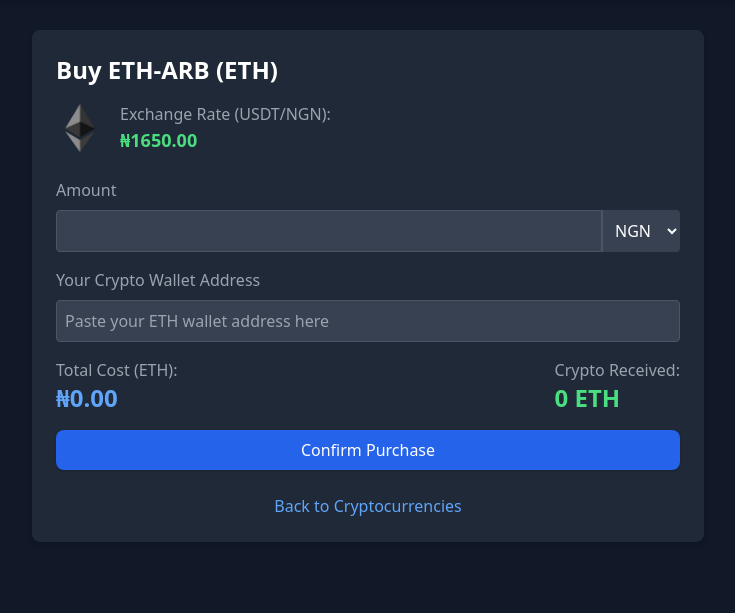
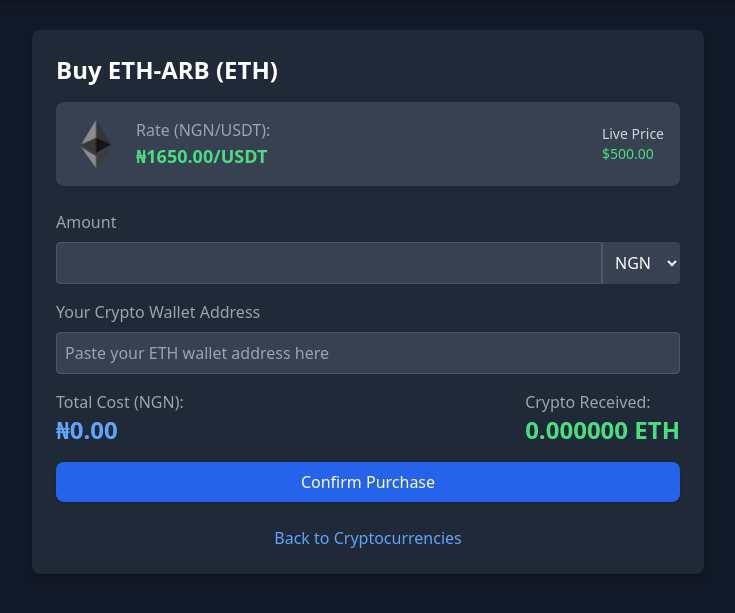
Before and after one commit to Shehuna2/zunhub, a Django app: page /buy/1/ in a window 1280 px wide. Shown: the part 74-687 px from the top of the page, without its empty margins (272-1007 px from the left). Run offline with Django 5.2, Linux system fonts and the light colour scheme; a user stored in the database is signed in; data comes from the database, SQL or seed files in the repository; both versions use the stored data as it was after the commit; data that the repository does not hold is empty; parts of the project's set-up code (start-up, migrations or seed data) failed here and were passed over; some libraries are stand-ins or nearby versions.

Commit message:
Buy crypto fully functional

```diff
--- a/gasfee/views.py
+++ b/gasfee/views.py
@@ -1,3 +1,4 @@
+import os
 import requests
 import logging
 
@@ -9,15 +10,19 @@ from decimal import Decimal
 from django.contrib import messages
 from django.utils import timezone
 from web3 import Web3
-from .utils import send_order_email
 
 from p2p.models import Wallet
 from .models import CryptoPurchase, Crypto, ExchangeRateMargin
 from .tasks import process_crypto_order
+from .utils import send_order_email
+from dotenv import load_dotenv
 
+load_dotenv()
+logger = logging.getLogger(__name__)
 
-
-logger = logging.getLogger(__name__)
+# Connect to Binance Smart Chain
+w3 = Web3(Web3.HTTPProvider(os.getenv('BSC_RPC_URL')))
+SENDER_ADDRESS = w3.eth.account.from_key(os.getenv('SENDER_PRIVATE_KEY')).address
 
 
 
@@ -26,7 +31,7 @@ def buy_crypto(request, crypto_id):
     crypto = get_object_or_404(Crypto, id=crypto_id)
 
     # Cache keys
-    crypto_price_key = f"crypto_price_{crypto.coingecko_id}_usd"  # Updated to usd
+    crypto_price_key = f"crypto_price_{crypto.coingecko_id}_usd"
     exchange_rate_key = "exchange_rate_usdt_ngn"
 
     # Fetch live crypto price (e.g., TON in USD) from cache or API
@@ -42,18 +47,18 @@ def buy_crypto(request, crypto_id):
             if not crypto_price_data or crypto.coingecko_id not in crypto_price_data:
                 raise ValueError(f"No price data for {crypto.coingecko_id}")
             price_dict = crypto_price_data[crypto.coingecko_id]
-            if "usd" not in price_dict or not price_dict["usd"]:  # Changed to usd
+            if "usd" not in price_dict or not price_dict["usd"]:
                 raise ValueError(f"USD price missing or invalid for {crypto.coingecko_id}")
-            crypto_price = Decimal(str(price_dict["usd"]))  # Changed to usd
+            crypto_price = Decimal(str(price_dict["usd"]))
             cache.set(crypto_price_key, crypto_price, timeout=300)
             logger.info(f"Cached crypto price for {crypto.coingecko_id}: {crypto_price}")
         except requests.RequestException as e:
             logger.error(f"API request failed: {str(e)}")
-            crypto_price = Decimal("500")  # Fallback
+            crypto_price = Decimal("500")
             messages.warning(request, "Couldn’t fetch live crypto price. Using fallback value.")
         except (KeyError, ValueError, TypeError) as e:
             logger.error(f"Data parsing error: {str(e)}, Response: {crypto_price_data}")
-            crypto_price = Decimal("500")  # Fallback
+            crypto_price = Decimal("500")
             messages.warning(request, "Couldn’t fetch live crypto price. Using fallback value.")
     else:
         logger.info(f"Using cached crypto price for {crypto.coingecko_id}: {crypto_price}")
@@ -99,10 +104,10 @@ def buy_crypto(request, crypto_id):
         total_price_ngn = Decimal("0")
 
         if currency == "NGN":
-            amount_in_usd = amount / exchange_rate  # Changed to usd conceptually
+            amount_in_usd = amount / exchange_rate
             crypto_received = amount_in_usd / crypto_price
             total_price_ngn = amount
-        elif currency == "USDT":  # Treat as USD for simplicity
+        elif currency == "USDT":
             crypto_received = amount / crypto_price
             total_price_ngn = amount * exchange_rate
         elif currency == crypto.symbol.upper():
@@ -131,21 +136,23 @@ def buy_crypto(request, crypto_id):
 
         process_crypto_order.delay(order.id)
 
-        if request.headers.get("X-Requested-With") == "XMLHttpRequest":
-            return JsonResponse({
-                "success": True,
-                "message": f"Your {crypto_received:.6f} {crypto.symbol} purchase is processing."
-            })
+        return JsonResponse({
+            "success": True,
+            "message": f"Your {crypto_received:.6f} {crypto.symbol} purchase is processing."
+        })
 
-        messages.success(request, f"Your order for {crypto_received:.6f} {crypto.symbol} is being processed!")
-        return redirect("asset_list")
+    # Handle AJAX GET request for live price
+    if request.headers.get("X-Requested-With") == "XMLHttpRequest":
+        return JsonResponse({
+            "crypto_price": float(crypto_price),  # Convert Decimal to float for JSON
+            "exchange_rate": float(exchange_rate),
+        })
 
     return render(request, "gasfee/buy_crypto.html", {
         "crypto": crypto,
         "exchange_rate": exchange_rate,
         "crypto_price": crypto_price,
     })
-
 
 
 def asset_list(request):
--- a/p2p/views.py
+++ b/p2p/views.py
@@ -10,6 +10,7 @@ from django.contrib import messages
 from .forms import UserRegisterForm, OrderForm, DisputeForm
 from decimal import Decimal
 from .models import Wallet, SellOffer, Order, Dispute
+from gasfee.models import CryptoPurchase
 
 
 
@@ -55,6 +56,7 @@ def dashboard(request):
     total_sales = Order.objects.filter(sell_offer__merchant=request.user, status="completed").count()
     merchant_total_orders = Order.objects.filter(sell_offer__merchant=request.user).count()
     open_disputes = Dispute.objects.filter(order__buyer=request.user, status="pending").count()
+    purchase_history = CryptoPurchase.objects.filter(user=request.user).order_by('created_at')
 
     if request.user.is_merchant:
         total_orders = Order.objects.filter(sell_offer__merchant=request.user).count()
@@ -73,6 +75,7 @@ def dashboard(request):
         "merchant_total_orders": merchant_total_orders,
         "open_disputes": open_disputes,
         "recent_orders": recent_orders,
+        "purchase_history": purchase_history
     }
 
     return render(request, "p2p/dashboard.html", context)
--- a/templates/gasfee/buy_crypto.html
+++ b/templates/gasfee/buy_crypto.html
@@ -13,22 +13,22 @@
     <div class="max-w-2xl mx-auto bg-gray-800 p-6 rounded-lg shadow-md">
       <h2 class="text-2xl font-semibold mb-4">Buy {{ crypto.name }} ({{ crypto.symbol }})</h2>
 
-      <!-- Exchange Rate Display -->
-      <div class="flex justify-between items-center mb-6">
+      <div class="mb-6 p-4 bg-gray-700 rounded-lg flex justify-between items-center">
         <div class="flex items-center space-x-4">
           <img src="{{ crypto.logo.url }}" alt="{{ crypto.name }} logo" class="w-12 h-12 rounded-full">
           <div>
-            <p class="text-gray-400">Exchange Rate (USDT/NGN):</p>
-            <p class="text-lg font-bold text-green-400">₦{{ exchange_rate }}</p>
+            <p class="text-gray-400">Rate (NGN/USDT):</p>
+            <p class="text-lg font-bold text-green-400">₦{{ exchange_rate }}/USDT</p>
           </div>
+        </div>
+        <div>
+          <p class="text-gray-300 text-sm">Live Price</p>
+          <p class="text-sm text-green-400">${{ crypto_price|floatformat:2 }}</p>
         </div>
       </div>
 
-      <!-- Purchase Form -->
-      <form id="buyCryptoForm">
+      <form id="buyCryptoForm" method="post">
         {% csrf_token %}
-
-        <!-- Amount Input with Currency Dropdown -->
         <div class="mb-4">
           <label class="block text-gray-400 mb-2">Amount</label>
           <div class="relative flex">
@@ -42,19 +42,15 @@
             </select>
           </div>
         </div>
-
-        <!-- Wallet Address Input -->
         <div class="mb-4">
           <label for="walletAddress" class="block text-gray-400 mb-2">Your Crypto Wallet Address</label>
           <input type="text" name="wallet_address" id="walletAddress" required
                  placeholder="Paste your {{ crypto.symbol }} wallet address here"
                  class="w-full p-2 bg-gray-700 rounded border border-gray-600 focus:outline-none focus:ring-2 focus:ring-blue-500">
         </div>
-
-        <!-- Total Cost & Amount Display -->
         <div class="flex justify-between items-center mb-4">
           <div>
-            <p class="text-gray-400">Total Cost (<span id="inputCurrency">{{ crypto.symbol }}</span>):</p>
+            <p class="text-gray-400">Total Cost (<span id="inputCurrency">NGN</span>):</p>
             <p id="totalCost" class="text-2xl font-bold text-blue-400">₦0.00</p>
           </div>
           <div>
@@ -62,8 +58,6 @@
             <p id="cryptoReceived" class="text-2xl font-bold text-green-400">0 {{ crypto.symbol }}</p>
           </div>
         </div>
-
-        <!-- Confirm Purchase Button -->
         <button type="submit" class="w-full bg-blue-600 hover:bg-blue-700 text-white py-2 rounded-lg shadow">
           Confirm Purchase
         </button>
@@ -75,7 +69,19 @@
     </div>
   </div>
 
-  <!-- Success Modal -->
+  <div id="confirmModal"
+       class="fixed inset-0 flex items-center justify-center bg-black bg-opacity-50 hidden"
+       style="z-index: 1000;">
+    <div class="bg-gray-800 text-white p-6 rounded-lg shadow-lg relative">
+      <h3 class="text-xl font-semibold">Confirm Your Purchase</h3>
+      <p id="confirmMessage" class="mt-2"></p>
+      <div class="mt-4 flex justify-between">
+        <button id="confirmBtn" class="px-4 py-2 bg-green-600 rounded hover:bg-green-700">Confirm</button>
+        <button id="cancelBtn" class="px-4 py-2 bg-red-600 rounded hover:bg-red-700">Cancel</button>
+      </div>
+    </div>
+  </div>
+
   <div id="successModal"
        class="fixed inset-0 flex items-center justify-center bg-black bg-opacity-50 hidden"
        style="z-index: 1000;">
@@ -83,7 +89,6 @@
       <h3 class="text-xl font-semibold">Purchase Successful!</h3>
       <p id="successMessage">Your purchase is processing.</p>
       <p>Check your wallet in the next few minutes.</p>
-      <p>You can submit another if you want.</p>
       <button id="closeModal" class="mt-4 px-4 py-2 bg-blue-600 rounded hover:bg-blue-700">OK</button>
     </div>
   </div>
@@ -94,9 +99,21 @@
         const currencySelect = document.getElementById("currencySelect");
         const totalCostDisplay = document.getElementById("totalCost");
         const cryptoReceivedDisplay = document.getElementById("cryptoReceived");
+        const livePriceDisplay = document.getElementById("livePrice");
+        const lastUpdatedDisplay = document.getElementById("lastUpdated");
+        const buyCryptoForm = document.getElementById("buyCryptoForm");
+        const confirmModal = document.getElementById("confirmModal");
+        const confirmBtn = document.getElementById("confirmBtn");
+        const cancelBtn = document.getElementById("cancelBtn");
+        const successModal = document.getElementById("successModal");
+        const closeModal = document.getElementById("closeModal");
+        const confirmMessage = document.getElementById("confirmMessage");
 
-        const cryptoPrice = parseFloat("{{ crypto_price }}"); // Live price from backend
-        const exchangeRate = parseFloat("{{ exchange_rate }}");
+        let cryptoPrice = parseFloat("{{ crypto_price|floatformat:2 }}");
+        const exchangeRate = parseFloat("{{ exchange_rate|floatformat:2 }}");
+
+        console.log("Initial cryptoPrice:", cryptoPrice);
+        console.log("Initial exchangeRate:", exchangeRate);
 
         if (isNaN(cryptoPrice) || cryptoPrice <= 0) {
             console.error("🚨 Invalid crypto price:", cryptoPrice);
@@ -113,8 +130,8 @@
             let cryptoReceived = 0;
 
             if (currency === "ngn") {
-                const amountInUsdt = amount / exchangeRate;
-                cryptoReceived = amountInUsdt / cryptoPrice;
+                const amountInUsd = amount / exchangeRate;
+                cryptoReceived = amountInUsd / cryptoPrice;
                 totalCostNgn = amount;
             } else if (currency === "usdt") {
                 cryptoReceived = amount / cryptoPrice;
@@ -127,21 +144,51 @@
             totalCostNgn = isFinite(totalCostNgn) ? totalCostNgn : 0;
             cryptoReceived = isFinite(cryptoReceived) ? cryptoReceived : 0;
 
-            totalCostDisplay.innerText = `₦${totalCostNgn.toFixed(2)}`;
+            totalCostDisplay.innerText = `₦${totalCostNgn.toLocaleString('en-NG', { minimumFractionDigits: 2, maximumFractionDigits: 2 })}`;
             cryptoReceivedDisplay.innerText = `${cryptoReceived.toFixed(6)} {{ crypto.symbol }}`;
             document.getElementById("inputCurrency").innerText = currency.toUpperCase();
+
+            return { totalCostNgn, cryptoReceived };
         }
 
         amountInput.addEventListener("input", updateCostAndCrypto);
         currencySelect.addEventListener("change", updateCostAndCrypto);
+        updateCostAndCrypto();
 
-        const buyCryptoForm = document.getElementById("buyCryptoForm");
-        const successModal = document.getElementById("successModal");
-        const closeModal = document.getElementById("closeModal");
+        function updateLivePrice() {
+            fetch("{% url 'buy_crypto' crypto.id %}", {
+                headers: {
+                    "X-Requested-With": "XMLHttpRequest"
+                }
+            })
+            .then(response => response.json())
+            .then(data => {
+                if (data.crypto_price) {
+                    cryptoPrice = parseFloat(data.crypto_price);
+                    livePriceDisplay.innerText = `${cryptoPrice.toFixed(2)} USDT`;
+                    lastUpdatedDisplay.innerText = `Updated: ${new Date().toLocaleTimeString()}`;
+                    updateCostAndCrypto();
+                }
+            })
+            .catch(error => console.error("Failed to update live price:", error));
+        }
+
+        setInterval(updateLivePrice, 30000);
+        updateLivePrice();
 
         buyCryptoForm.addEventListener("submit", function (event) {
             event.preventDefault();
             const formData = new FormData(buyCryptoForm);
+            const { totalCostNgn, cryptoReceived } = updateCostAndCrypto();
+            const totalCostNgnFormatted = `₦${totalCostNgn.toLocaleString('en-NG', { minimumFractionDigits: 2, maximumFractionDigits: 2 })}`;
+
+            confirmMessage.innerText =
+                `You are about to purchase ${cryptoReceived.toFixed(6)} {{ crypto.symbol }} for ${totalCostNgnFormatted}. Proceed?`;
+            confirmModal.style.display = "flex";
+            confirmModal.style.opacity = "1";
+
+            confirmBtn.onclick = function () {
+                console.log("Confirming order with data:", Object.fromEntries(formData));
 
                 fetch("{% url 'buy_crypto' crypto.id %}", {
                     method: "POST",
@@ -149,31 +196,36 @@
                     headers: {
                         "X-CSRFToken": "{{ csrf_token }}",
                         "X-Requested-With": "XMLHttpRequest"
-                },
+                    }
                 })
                 .then(response => {
-                if (!response.ok) throw new Error(`HTTP error! status: ${response.status}`);
+                    console.log("Response status:", response.status);
+                    if (!response.ok) {
+                        throw new Error(`HTTP error! status: ${response.status}`);
+                    }
                     return response.json();
                 })
                 .then(data => {
                     console.log("📨 Response Data:", data);
                     if (data.success) {
-                    const cryptoText = data.message.split("Your ")[1].split(" purchase")[0];
-                    const [cryptoAmount, cryptoSymbol] = cryptoText.split(" ");
-                    const inputAmount = parseFloat(formData.get("amount")).toFixed(2);
-                    const inputCurrency = formData.get("currency").toUpperCase();
-                    const totalCostFormatted = inputCurrency === "NGN" ? `₦${inputAmount}` : `${inputAmount} ${inputCurrency}`;
-
-                    document.getElementById("successMessage").innerText =
-                        `Congrats! Your purchase of ${totalCostFormatted} worth of ${cryptoAmount} ${cryptoSymbol} is processing and will hit your provided wallet shortly`;
+                        confirmModal.style.display = "none";
+                        document.getElementById("successMessage").innerText = data.message;
                         successModal.style.display = "flex";
                         successModal.style.opacity = "1";
                     } else {
-                    console.log("❌ Purchase failed:", data);
-                    alert(data.error || "Something went wrong. Try again.");
+                        console.error("❌ Purchase failed:", data.error);
+                        alert(data.error || "Something went wrong. Please try again.");
                     }
                 })
-            .catch(error => console.error("🚨 Fetch Error:", error));
+                .catch(error => {
+                    console.error("🚨 Fetch Error:", error);
+                    alert("Failed to submit order. Check console for details.");
+                });
+            };
+
+            cancelBtn.onclick = function () {
+                confirmModal.style.display = "none";
+            };
         });
 
         closeModal.addEventListener("click", function () {
```
Also changed, not shown: templates/p2p/dashboard.html (+5 -3 lines), db.sqlite3. Lines whose indentation alone changed are shown as unchanged.
